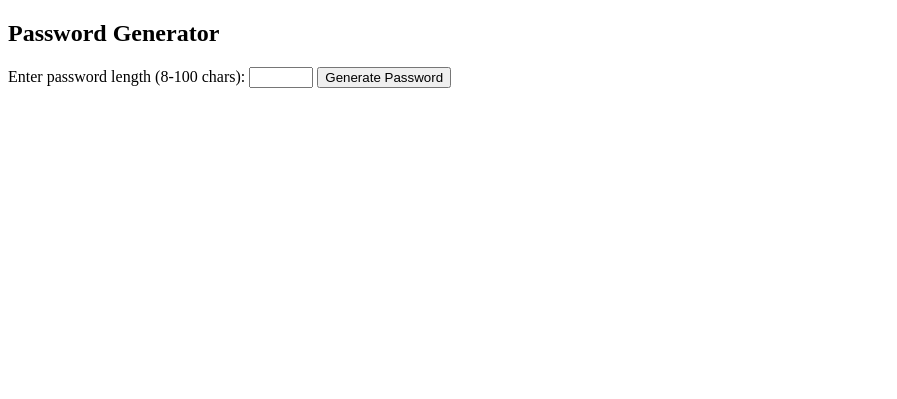
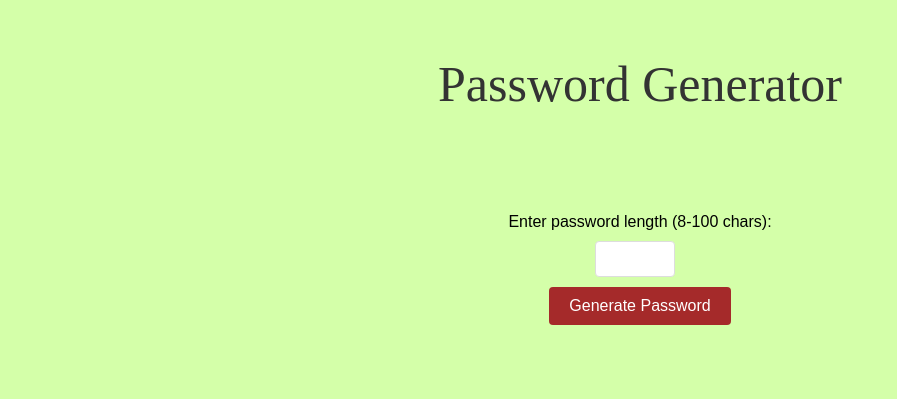
Before and after one commit to nikipra16/PassMate, a Flask app: page / in a window 1280 px wide. Shown: the top 399 px of the page, without its empty margins (0-897 px from the left). Run offline with Flask 3, Linux system fonts and the light colour scheme.

Commit message:
added css styling. completed password generation for website

```diff
--- a/static/styles.css
+++ b/static/styles.css
@@ -0,0 +1,67 @@
+
+* {
+    margin: 0;
+    padding: 0;
+    box-sizing: border-box;
+}
+
+body {
+    font-family: Arial, sans-serif;
+    background-color: #d4ffa9;
+    display: flex;
+    justify-content: center;
+    align-items: center;
+    height: 50vh;
+    flex-direction: column;
+}
+
+
+#app-name {
+    font-family: "American Typewriter";
+    font-size: 50px;
+    color: #333333;
+    margin-bottom: 100px;
+}
+label {
+    font-size: 16px;
+    margin-bottom: 10px;
+}
+
+input[type="number"] {
+    padding: 8px;
+    font-size: 16px;
+    margin-right: 10px;
+    width: 80px;
+    border: 1px solid #ddd;
+    border-radius: 4px;
+}
+
+button {
+    margin-top: 10px;
+    padding: 10px 20px;
+    font-size: 16px;
+    background-color: brown;
+    color: white;
+    border: none;
+    border-radius: 4px;
+    cursor: pointer;
+    transition: background-color 0.3s;
+}
+
+button:hover {
+    background-color: #45a049;
+}
+
+#password-output {
+    margin-top: 20px;
+    font-size: 18px;
+    color: #333;
+    word-wrap: break-word;
+    max-width: 100%;
+    white-space: pre-wrap;
+}
+
+.error {
+    color: red;
+    font-weight: bold;
+}
--- a/template/index.html
+++ b/template/index.html
@@ -8,13 +8,11 @@
     <script src="{{ url_for('static', filename='app.js') }}"></script>
 </head>
 <body>
-    <h2>Password Generator</h2>
+    <div id = 'app-name'>Password Generator</div>
     <label for="password-length">Enter password length (8-100 chars):</label>
     <input type="number" id="password-length" min="8" max="100">
     <button id="generate-btn">Generate Password</button>
     <p id="password-output"></p>
 </body>
 
- <script src="{{ url_for('static', filename='app.js') }}"></script>
-
 </html>
```
